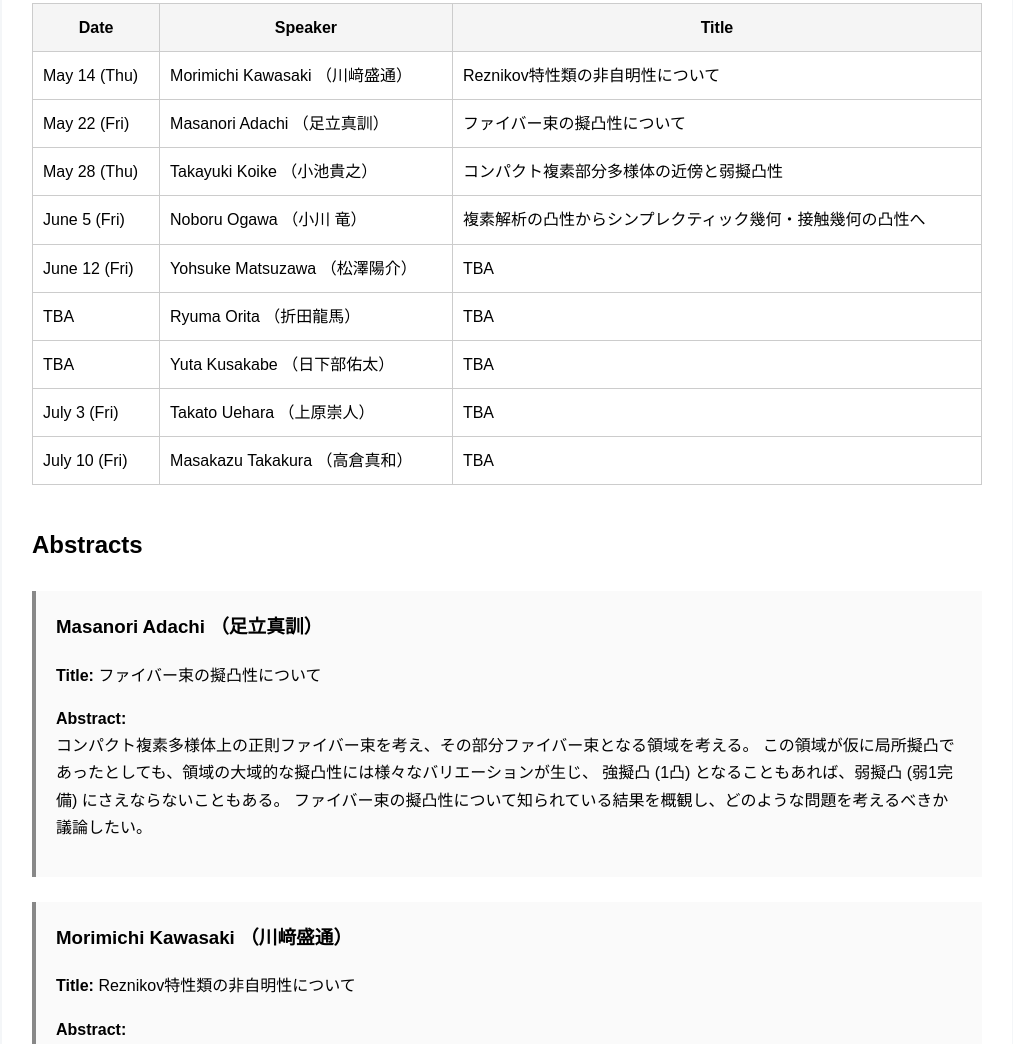
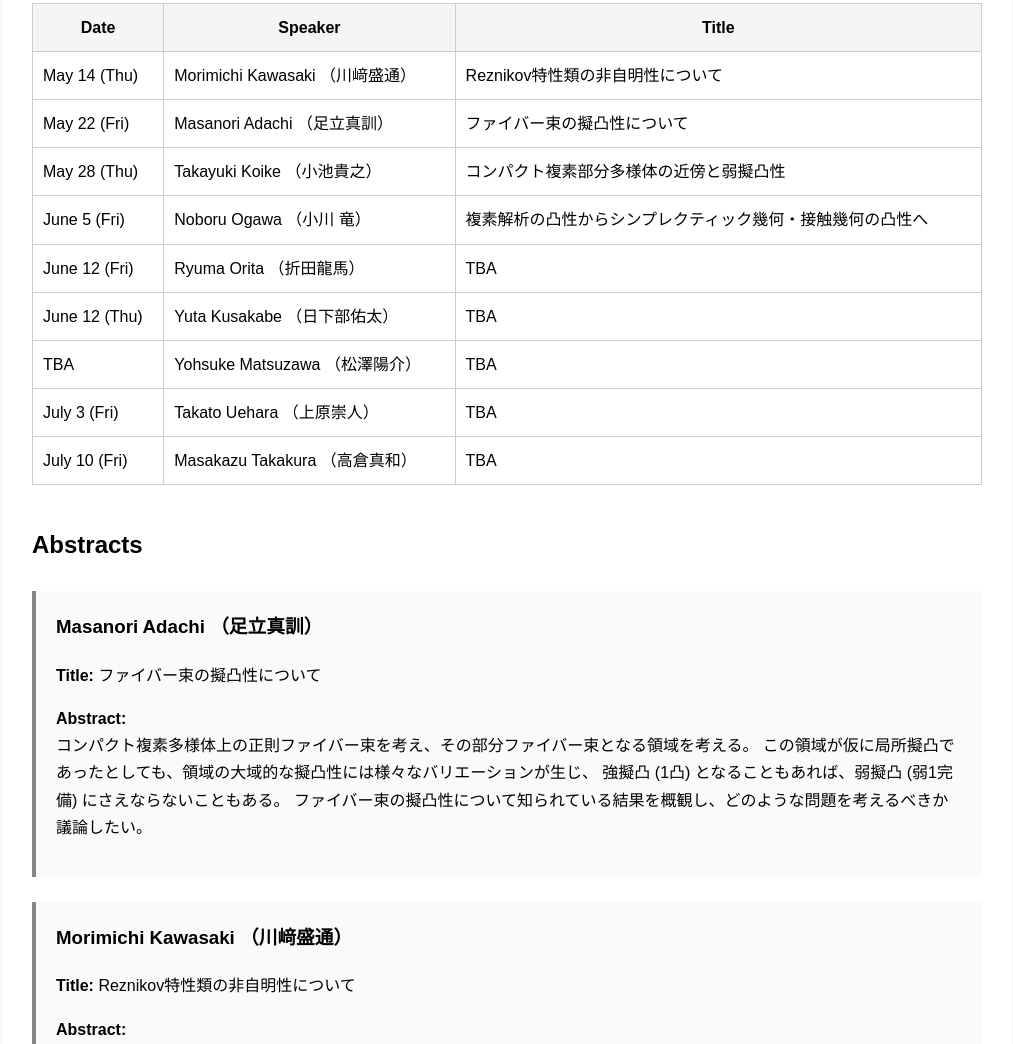
Before and after one commit to 1026511645Zyy/2026OnlineWorkshop, a plain HTML site: page index.html in a window 1280 px wide. Shown: the part 1090-2134 px from the top of the page, without its empty margins (133-1146 px from the left). Drawn offline with Linux system fonts and the light colour scheme.

Commit message:
Add files via upload

```diff
--- a/index.html
+++ b/index.html
@@ -149,19 +149,19 @@ It will be announced separately by email to participants.
 
 <tr>
 <td>June 12 (Fri)</td>
-<td>Yohsuke Matsuzawa （松澤陽介）</td>
+<td>Ryuma Orita （折田龍馬）</td>
+<td>TBA</td>
+</tr>
+
+<tr>
+<td>June 12 (Thu)</td>
+<td>Yuta Kusakabe （日下部佑太）</td>
 <td>TBA</td>
 </tr>
 
 <tr>
 <td>TBA</td>
-<td>Ryuma Orita （折田龍馬）</td>
-<td>TBA</td>
-</tr>
-
-<tr>
-<td>TBA</td>
-<td>Yuta Kusakabe （日下部佑太）</td>
+<td>Yohsuke Matsuzawa （松澤陽介）</td>
 <td>TBA</td>
 </tr>
 
```
